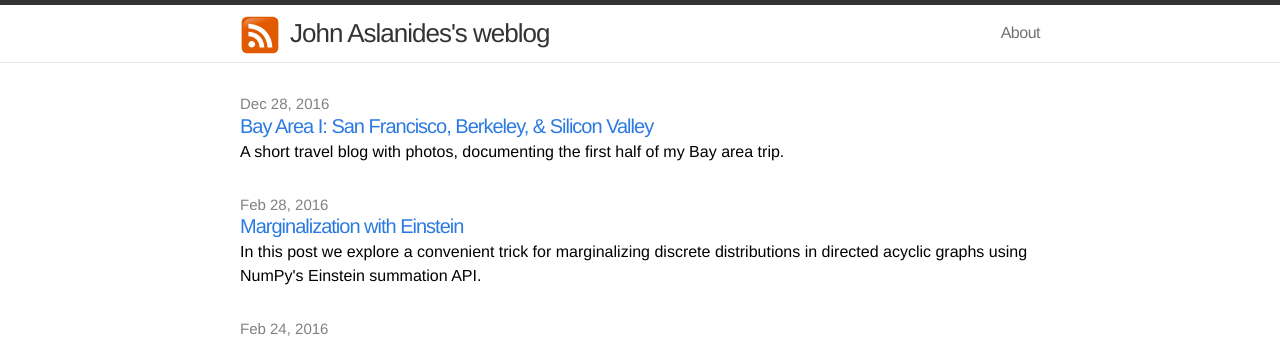
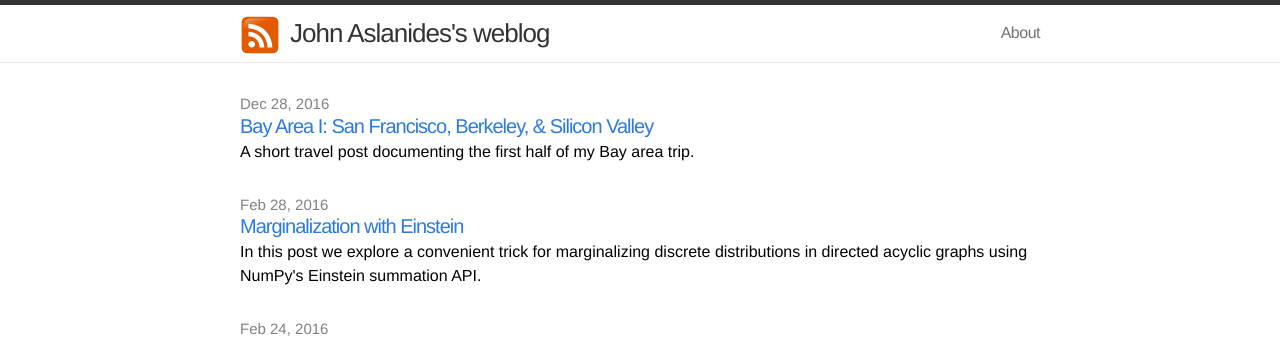
Before and after one commit to aslanides/aslanides.github.io, a Jekyll site: the page built from index.html, in a window 1280 px wide. Shown: the top 338 px of the page. Built offline with Jekyll 4.4.1, drawn with Linux system fonts in a browser that asks for light colours.

Commit message:
update excerpt

```diff
--- a/_posts/2016-12-28-bay-area.md
+++ b/_posts/2016-12-28-bay-area.md
@@ -3,7 +3,7 @@ layout: post
 title:  "Bay Area I: San Francisco, Berkeley, & Silicon Valley"
 date:   2016-12-28 21:37:00 +1100
 categories: travel
-excerpt: 'A short travel blog with photos, documenting the first half of my Bay area trip.'
+excerpt: 'A short travel post documenting the first half of my Bay area trip.'
 ---
 
 This is the first of two blog posts documenting my visit to the San Francisco Bay area from August 22 to September 5, 2016. I was lucky enough to be invited by the [Center for Applied Rationality](http://rationality.org){:target="_blank"} (CFAR) for an expenses-paid workshop for AI researchers, which ran from August 30 to September 5. I arrived a week early to do some sight seeing around the Bay area before the workshop. This post documents some of what I did, and shows some of the better photos that I took during my first week in CA. The second post will discuss what I learned at the CFAR workshop, during the second week.
```
